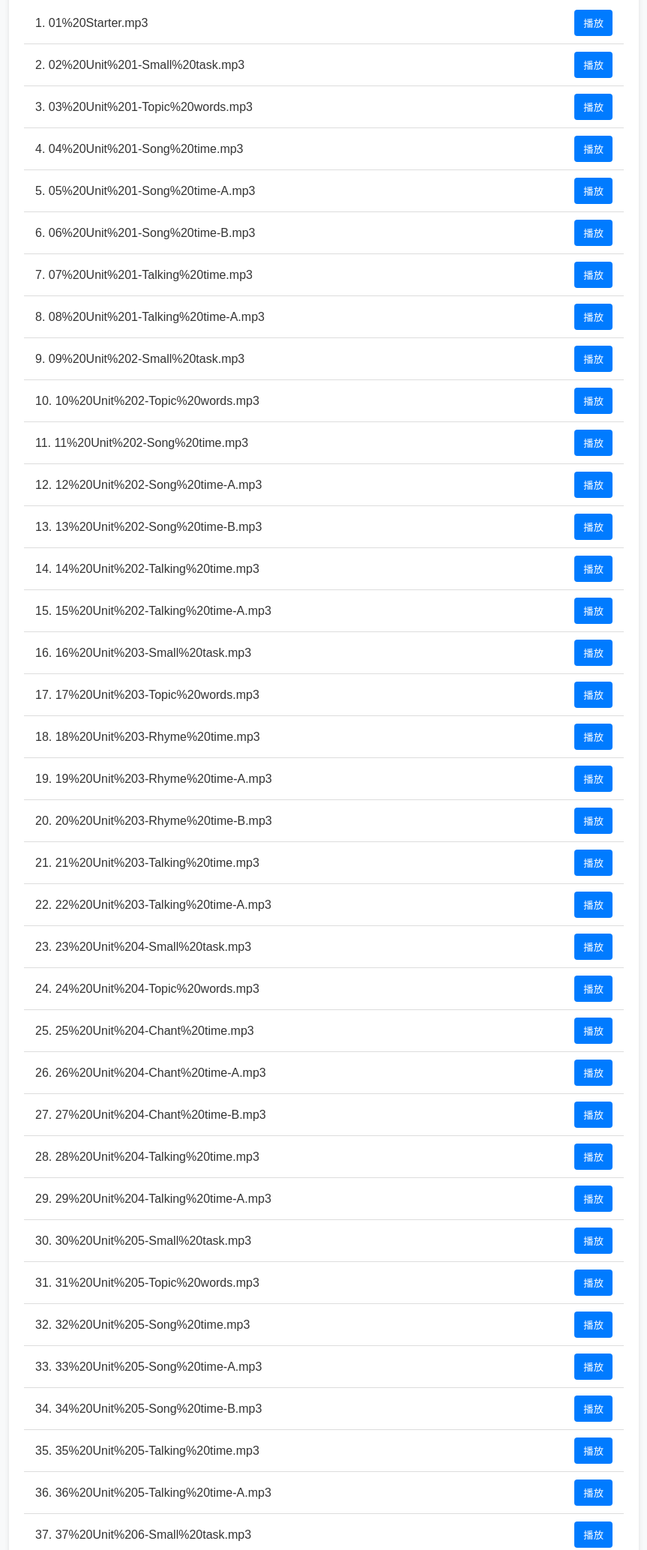
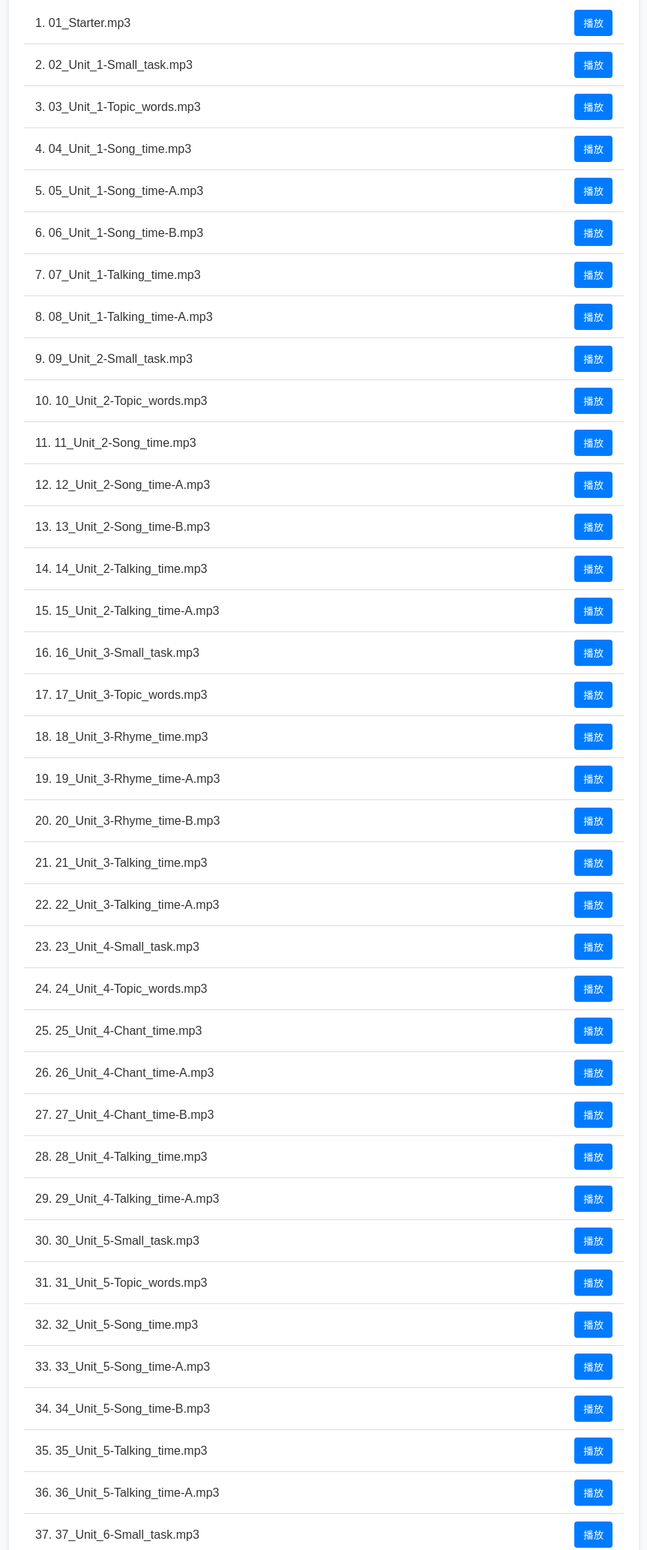
Before and after one commit to JinAkanishi1987/English, a plain HTML site: page index.html in a window 1280 px wide. Shown: the part 123-2190 px from the top of the page at 75% size, without its empty margins (208-1071 px from the left). Drawn offline with Linux system fonts and the light colour scheme.

Commit message:
Update index.html

```diff
--- a/index.html
+++ b/index.html
@@ -3,7 +3,7 @@
 <head>
     <meta charset="UTF-8">
     <meta name="viewport" content="width=device-width, initial-scale=1.0">
-    <title>一年级英语上册</title>
+    <title>上南二村小学</title>
     <style>
         /* 样式保持不变 */
         body {
@@ -86,7 +86,7 @@
     </style>
 </head>
 <body>
-    <h1>MP3 文件夹音乐播放器</h1>
+    <h1>一年级英语上册</h1>
     <div class="container">
         <ul class="music-list" id="music-list">
             <li>加载中...</li>
@@ -96,7 +96,7 @@
     </div>
 
     <div class="footer">
-        © 2023 音乐播放器 - 由 HTML + JS 构建
+        © 2025 内部使用勿外传
     </div>
 
     <script>
@@ -105,87 +105,87 @@
 
         // 手动定义文件列表
         const musicFiles = [
-            '01%20Starter.mp3',
-            '02%20Unit%201-Small%20task.mp3',
-            '03%20Unit%201-Topic%20words.mp3',
-            '04%20Unit%201-Song%20time.mp3',
-            '05%20Unit%201-Song%20time-A.mp3',
-            '06%20Unit%201-Song%20time-B.mp3',
-            '07%20Unit%201-Talking%20time.mp3',
-            '08%20Unit%201-Talking%20time-A.mp3',
-            '09%20Unit%202-Small%20task.mp3',
-            '10%20Unit%202-Topic%20words.mp3',
-            '11%20Unit%202-Song%20time.mp3',
-            '12%20Unit%202-Song%20time-A.mp3',
-            '13%20Unit%202-Song%20time-B.mp3',
-            '14%20Unit%202-Talking%20time.mp3',
-            '15%20Unit%202-Talking%20time-A.mp3',
-            '16%20Unit%203-Small%20task.mp3',
-            '17%20Unit%203-Topic%20words.mp3',
-            '18%20Unit%203-Rhyme%20time.mp3',
-            '19%20Unit%203-Rhyme%20time-A.mp3',
-            '20%20Unit%203-Rhyme%20time-B.mp3',
-            '21%20Unit%203-Talking%20time.mp3',
-            '22%20Unit%203-Talking%20time-A.mp3',
-            '23%20Unit%204-Small%20task.mp3',
-            '24%20Unit%204-Topic%20words.mp3',
-            '25%20Unit%204-Chant%20time.mp3',
-            '26%20Unit%204-Chant%20time-A.mp3',
-            '27%20Unit%204-Chant%20time-B.mp3',
-            '28%20Unit%204-Talking%20time.mp3',
-            '29%20Unit%204-Talking%20time-A.mp3',
-            '30%20Unit%205-Small%20task.mp3',
-            '31%20Unit%205-Topic%20words.mp3',
-            '32%20Unit%205-Song%20time.mp3',
-            '33%20Unit%205-Song%20time-A.mp3',
-            '34%20Unit%205-Song%20time-B.mp3',
-            '35%20Unit%205-Talking%20time.mp3',
-            '36%20Unit%205-Talking%20time-A.mp3',
-            '37%20Unit%206-Small%20task.mp3',
-            '38%20Unit%206-Topic%20words.mp3',
-            '39%20Unit%206-Song%20time.mp3',
-            '40%20Unit%206-Song%20time-A.mp3',
-            '41%20Unit%206-Song%20time-B.mp3',
-            '42%20Unit%206-Talking%20time.mp3',
-            '43%20Unit%206-Talking%20time-A.mp3',
-            '44%20Unit%207-Small%20task.mp3',
-            '45%20Unit%207-Topic%20words.mp3',
-            '46%20Unit%207-Rhyme%20time.mp3',
-            '47%20Unit%207-Rhyme%20time-A.mp3',
-            '48%20Unit%207-Rhyme%20time-B.mp3',
-            '49%20Unit%207-Talking%20time.mp3',
-            '50%20Unit%207-Talking%20time-A.mp3',
-            '51%20Unit%208-Small%20task.mp3',
-            '52%20Unit%208-Topic%20words.mp3',
-            '53%20Unit%208-Song%20time.mp3',
-            '54%20Unit%208-Song%20time-A.mp3',
-            '55%20Unit%208-Song%20time-B.mp3',
-            '56%20Unit%208-Story%20time.mp3',
-            '57%20Unit%208-Story%20time-A.mp3',
-            '58%20Unit%209-Small%20task.mp3',
-            '59%20Unit%209-Topic%20words.mp3',
-            '60%20Unit%209-Chant%20time.mp3',
-            '61%20Unit%209-Chant%20time-A.mp3',
-            '62%20Unit%209-Chant%20time-B.mp3',
-            '63%20Unit%209-Talking%20time.mp3',
-            '64%20Unit%209-Talking%20time-A.mp3',
-            '65%20Unit%2010-Small%20task.mp3',
-            '66%20Unit%2010-Topic%20words.mp3',
-            '67%20Unit%2010-Chant%20time.mp3',
-            '68%20Unit%2010-Chant%20time-A.mp3',
-            '69%20Unit%2010-Chant%20time-B.mp3',
-            '70%20Unit%2010-Talking%20time.mp3',
-            '71%20Unit%2010-Talking%20time-A.mp3',
-            '72%20Word%20bank-Unit%201.mp3',
-            '73%20Word%20bank-Unit%202.mp3',
-            '74%20Word%20bank-Unit%203.mp3',
-            '75%20Word%20bank-Unit%204.mp3',
-            '76%20Word%20bank-Unit%205.mp3',
-            '77%20Word%20bank-Unit%206.mp3',
-            '78%20Word%20bank-Unit%207.mp3',
-            '79%20Word%20bank-Unit%208.mp3',
-            '80%20Word%20bank-Unit%209.mp3',
-            '81%20Word%20bank-Unit%2010.mp3',
+            '01_Starter.mp3',
+            '02_Unit_1-Small_task.mp3',
+            '03_Unit_1-Topic_words.mp3',
+            '04_Unit_1-Song_time.mp3',
+            '05_Unit_1-Song_time-A.mp3',
+            '06_Unit_1-Song_time-B.mp3',
+            '07_Unit_1-Talking_time.mp3',
+            '08_Unit_1-Talking_time-A.mp3',
+            '09_Unit_2-Small_task.mp3',
+            '10_Unit_2-Topic_words.mp3',
+            '11_Unit_2-Song_time.mp3',
+            '12_Unit_2-Song_time-A.mp3',
+            '13_Unit_2-Song_time-B.mp3',
+            '14_Unit_2-Talking_time.mp3',
+            '15_Unit_2-Talking_time-A.mp3',
+            '16_Unit_3-Small_task.mp3',
+            '17_Unit_3-Topic_words.mp3',
+            '18_Unit_3-Rhyme_time.mp3',
+            '19_Unit_3-Rhyme_time-A.mp3',
+            '20_Unit_3-Rhyme_time-B.mp3',
+            '21_Unit_3-Talking_time.mp3',
+            '22_Unit_3-Talking_time-A.mp3',
+            '23_Unit_4-Small_task.mp3',
+            '24_Unit_4-Topic_words.mp3',
+            '25_Unit_4-Chant_time.mp3',
+            '26_Unit_4-Chant_time-A.mp3',
+            '27_Unit_4-Chant_time-B.mp3',
+            '28_Unit_4-Talking_time.mp3',
+            '29_Unit_4-Talking_time-A.mp3',
+            '30_Unit_5-Small_task.mp3',
+            '31_Unit_5-Topic_words.mp3',
+            '32_Unit_5-Song_time.mp3',
+            '33_Unit_5-Song_time-A.mp3',
+            '34_Unit_5-Song_time-B.mp3',
+            '35_Unit_5-Talking_time.mp3',
+            '36_Unit_5-Talking_time-A.mp3',
+            '37_Unit_6-Small_task.mp3',
+            '38_Unit_6-Topic_words.mp3',
+            '39_Unit_6-Song_time.mp3',
+            '40_Unit_6-Song_time-A.mp3',
+            '41_Unit_6-Song_time-B.mp3',
+            '42_Unit_6-Talking_time.mp3',
+            '43_Unit_6-Talking_time-A.mp3',
+            '44_Unit_7-Small_task.mp3',
+            '45_Unit_7-Topic_words.mp3',
+            '46_Unit_7-Rhyme_time.mp3',
+            '47_Unit_7-Rhyme_time-A.mp3',
+            '48_Unit_7-Rhyme_time-B.mp3',
+            '49_Unit_7-Talking_time.mp3',
+            '50_Unit_7-Talking_time-A.mp3',
+            '51_Unit_8-Small_task.mp3',
+            '52_Unit_8-Topic_words.mp3',
+            '53_Unit_8-Song_time.mp3',
+            '54_Unit_8-Song_time-A.mp3',
+            '55_Unit_8-Song_time-B.mp3',
+            '56_Unit_8-Story_time.mp3',
+            '57_Unit_8-Story_time-A.mp3',
+            '58_Unit_9-Small_task.mp3',
+            '59_Unit_9-Topic_words.mp3',
+            '60_Unit_9-Chant_time.mp3',
+            '61_Unit_9-Chant_time-A.mp3',
+            '62_Unit_9-Chant_time-B.mp3',
+            '63_Unit_9-Talking_time.mp3',
+            '64_Unit_9-Talking_time-A.mp3',
+            '65_Unit_10-Small_task.mp3',
+            '66_Unit_10-Topic_words.mp3',
+            '67_Unit_10-Chant_time.mp3',
+            '68_Unit_10-Chant_time-A.mp3',
+            '69_Unit_10-Chant_time-B.mp3',
+            '70_Unit_10-Talking_time.mp3',
+            '71_Unit_10-Talking_time-A.mp3',
+            '72_Word_bank-Unit_1.mp3',
+            '73_Word_bank-Unit_2.mp3',
+            '74_Word_bank-Unit_3.mp3',
+            '75_Word_bank-Unit_4.mp3',
+            '76_Word_bank-Unit_5.mp3',
+            '77_Word_bank-Unit_6.mp3',
+            '78_Word_bank-Unit_7.mp3',
+            '79_Word_bank-Unit_8.mp3',
+            '80_Word_bank-Unit_9.mp3',
+            '81_Word_bank-Unit_10.mp3',
         ];
 
         // 获取 HTML 元素
```
